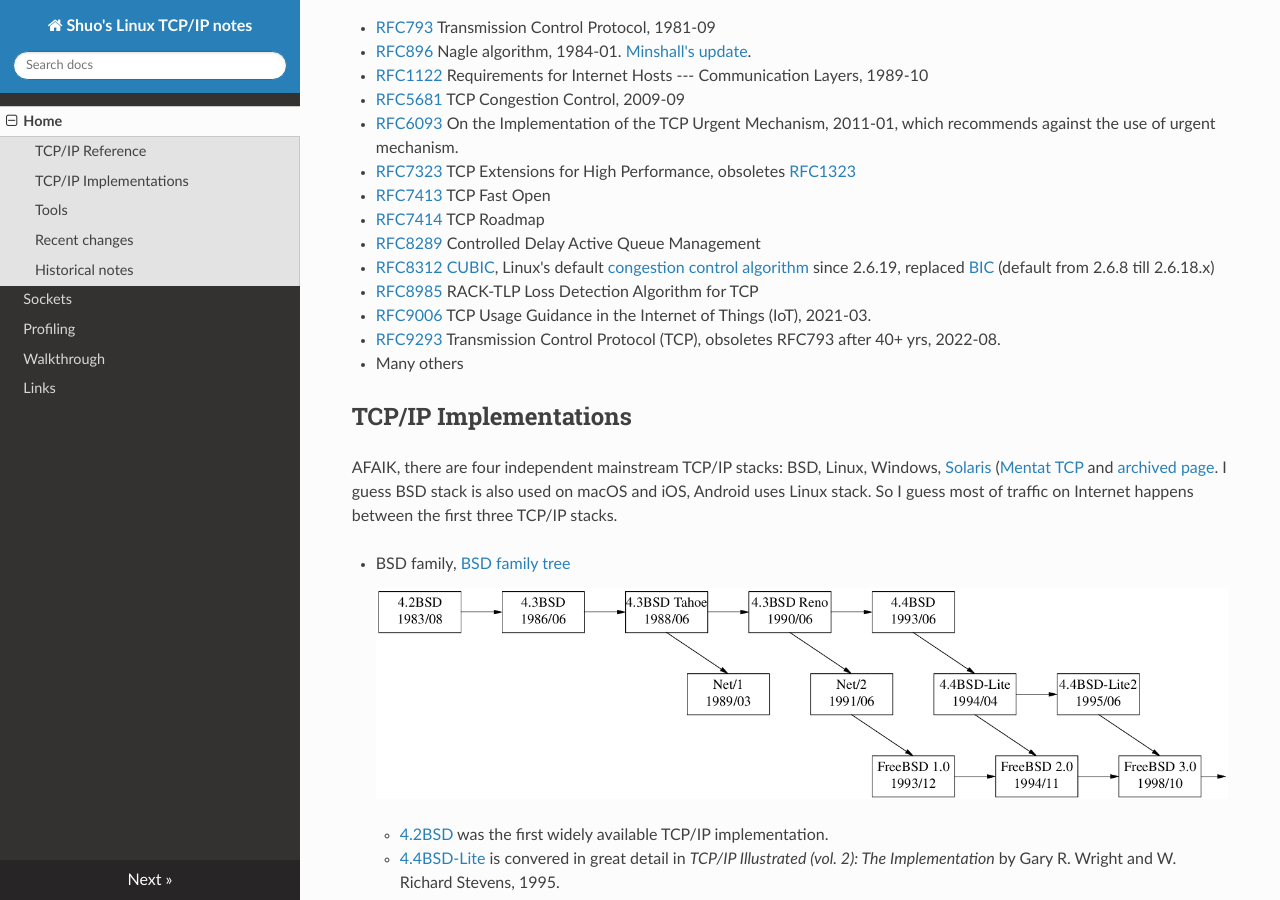
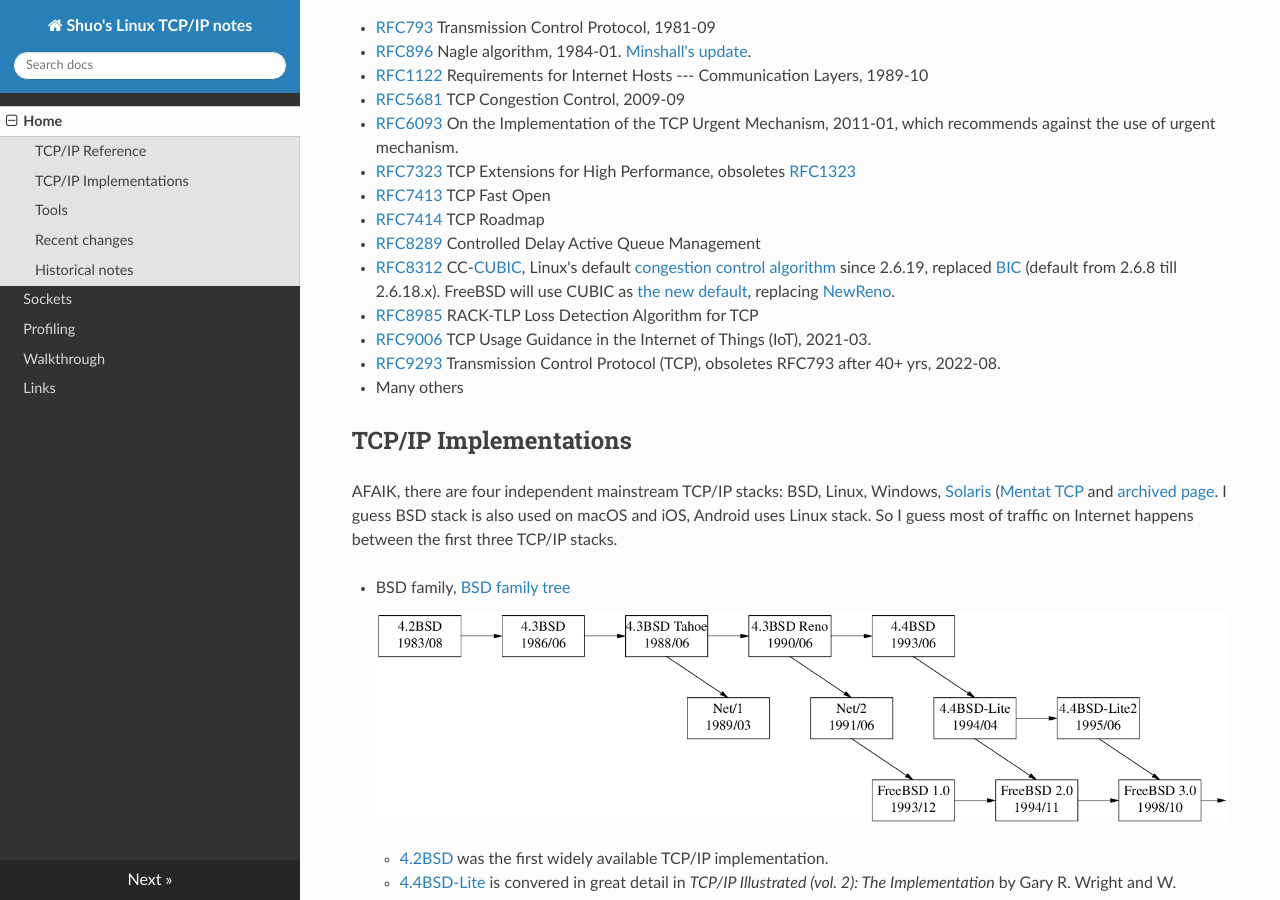
Before and after one commit to chenshuo/tcpip-study, an MkDocs documentation site: the page built from docs/index.md, in a window 1280 px wide and 900 px high, scrolled down 1090 px. Built offline with MkDocs 1.6.1, drawn with Linux system fonts in a browser that asks for light colours; nearby versions of some CDN libraries.

Commit message:
more papers.

```diff
--- a/docs/index.md
+++ b/docs/index.md
@@ -25,9 +25,9 @@ _TCP/IP Illustrated (vol. 1): The Protocols, 2nd ed._ by [Kevin R. Fall](http://
 * [RFC7413](https://tools.ietf.org/html/rfc7413) TCP Fast Open
 * [RFC7414](https://tools.ietf.org/html/rfc7414) TCP Roadmap
 * [RFC8289](https://tools.ietf.org/html/rfc8289) Controlled Delay Active Queue Management
-* [RFC8312](https://tools.ietf.org/html/rfc8312) [CUBIC](https://en.wikipedia.org/wiki/CUBIC_TCP),
+* [RFC8312](https://tools.ietf.org/html/rfc8312) CC-[CUBIC](https://en.wikipedia.org/wiki/CUBIC_TCP),
   Linux's default [congestion control algorithm](https://en.wikipedia.org/wiki/TCP_congestion_control) since 2.6.19,
-  replaced [BIC](https://en.wikipedia.org/wiki/BIC_TCP) (default from 2.6.8 till 2.6.18.x)
+  replaced [BIC](https://en.wikipedia.org/wiki/BIC_TCP) (default from 2.6.8 till 2.6.18.x).  FreeBSD will use CUBIC as [the new default](https://reviews.freebsd.org/D36537), replacing [NewReno](https://freebsdfoundation.org/wp-content/uploads/2021/05/TCP-Cubic-is-Ready-to-Take-Flight.pdf).
 * [RFC8985](https://tools.ietf.org/html/rfc8985) RACK-TLP Loss Detection Algorithm for TCP
 * [RFC9006](https://tools.ietf.org/html/rfc9006) TCP Usage Guidance in the Internet of Things (IoT), 2021-03.
 * [RFC9293](https://tools.ietf.org/html/rfc9293) Transmission Control Protocol (TCP), obsoletes RFC793 after 40+ yrs, 2022-08.
```
Also changed, not shown: 6 other files.
